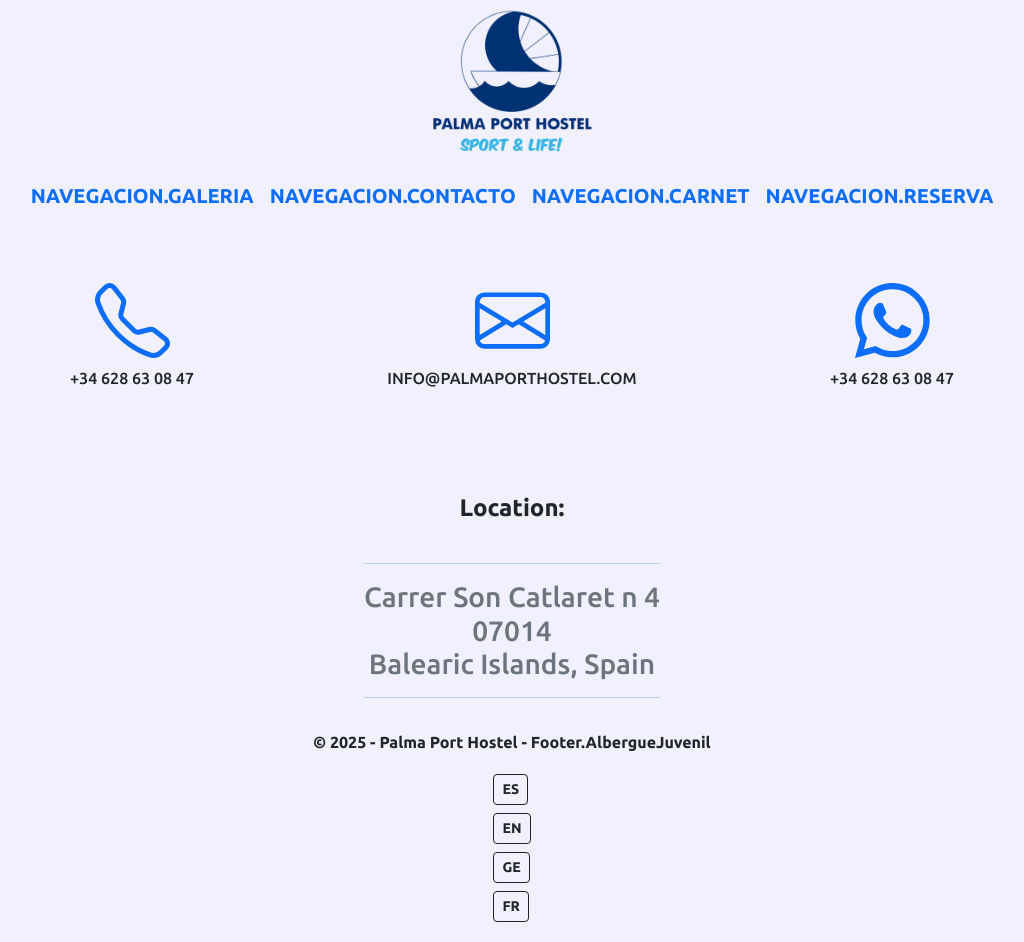
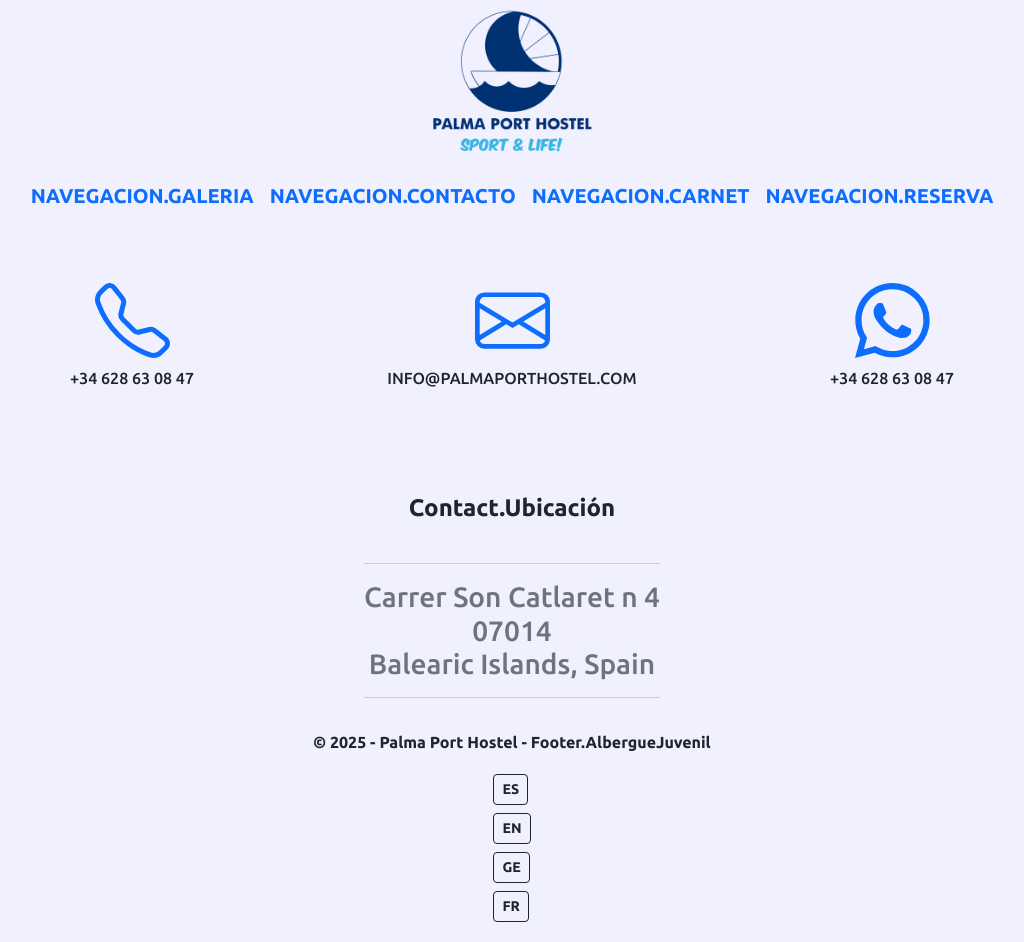
Before and after one commit to imiliano/PPH_React-Bootstrap, a React (Vite) app: page /contacto in a window 1280 px wide. Shown: the whole page, without its empty margins (128-1152 px from the left). Built offline with nearby package versions, Linux system fonts and the light colour scheme.

Commit message:
Update Contact.jsx
translations keys

```diff
--- a/src/Pages/Contact.jsx
+++ b/src/Pages/Contact.jsx
@@ -1,5 +1,9 @@
+import { useTranslation } from "react-i18next"
+
 
 export const Contact = () => {
+
+    const [ t ] = useTranslation('global')
 
   return (
 <>
@@ -39,7 +43,7 @@ export const Contact = () => {
     <div className="row">
 
         <div className="center-class">
-        <h4 className="ubuntu-bold my-4">Location:</h4>
+        <h4 className="ubuntu-bold my-4">{ t( "Contact.Ubicación" ) }</h4>
 
             <a target="_blank" className='text-decoration-none' id="no-scale-hover" href="https://goo.gl/maps/RvMCVweFFaduTwD38">
             <hr />
```
